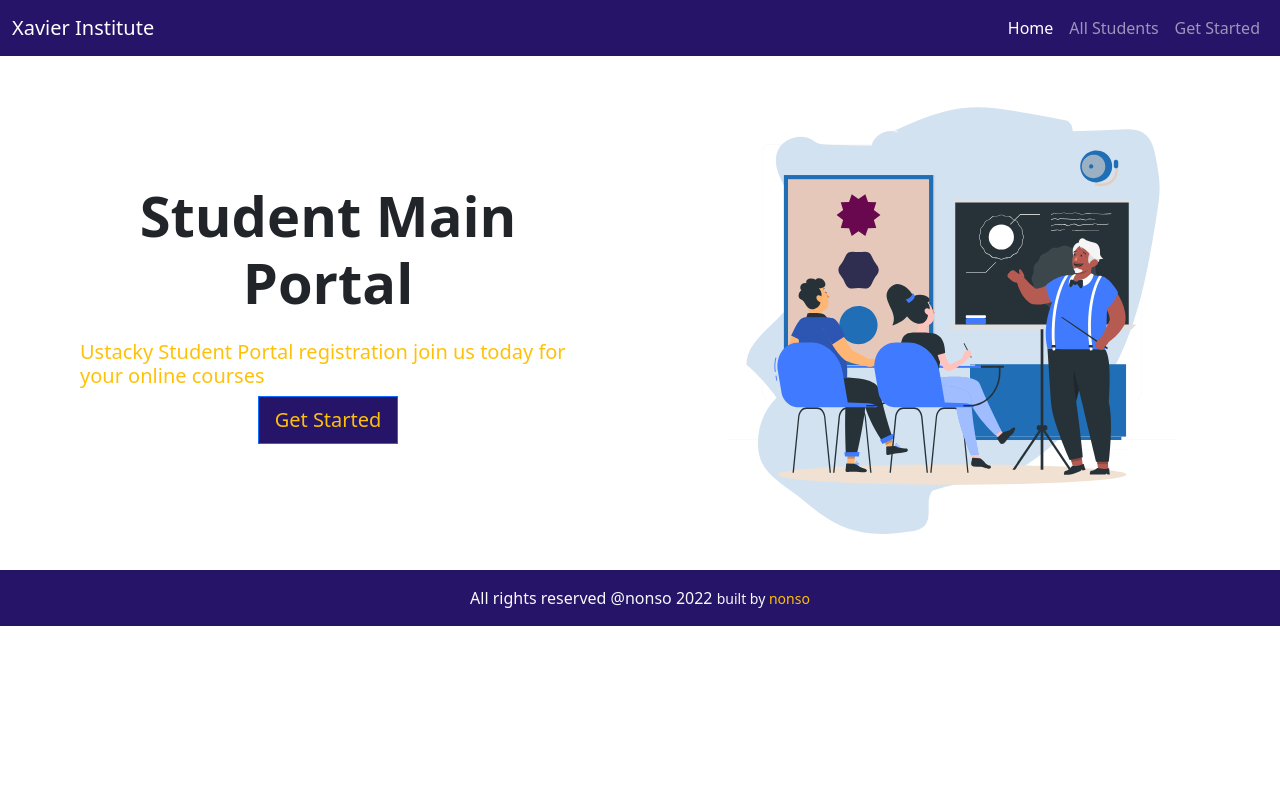
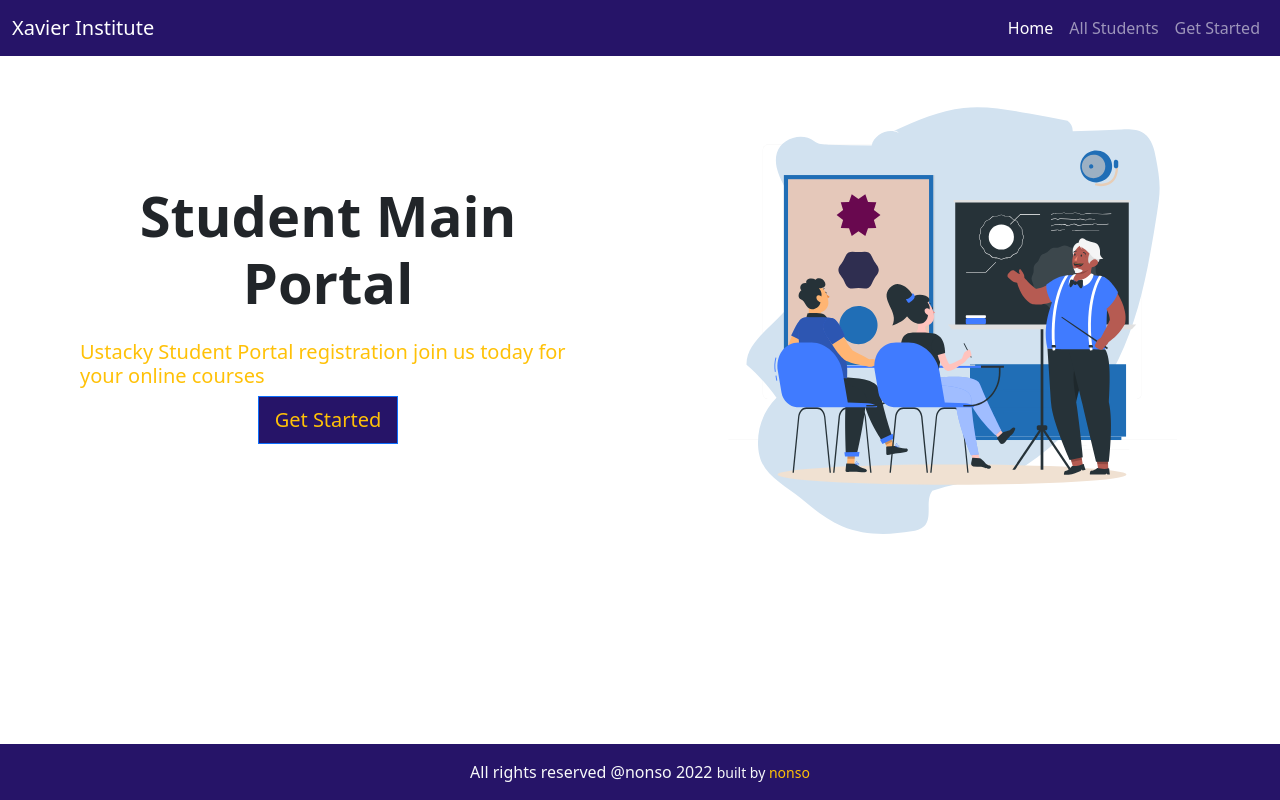
Before and after one commit to nonso-uj/Xavier-Institute, a Flask app: page / in a window 1280 px wide. Run offline with Flask 2, Linux system fonts and the light colour scheme; some libraries are stand-ins or nearby versions.

Commit message:
design changes

```diff
--- a/app.py
+++ b/app.py
@@ -84,11 +84,12 @@ def search():
         status = request.form.get('searchStatus') or None
         gender = request.form.get('searchGender') or None
         jamb = request.form.get('searchJamb') or None
+        print('jamb:', jamb)
 
         if name or status or gender or jamb:
             conn = get_db_connection()
             cur = conn.cursor()
-            cur.execute('select * from students where firstname like %s or firstname is null or middlename like %s or middlename is null or lastname like %s or lastname is null or status like %s or status is null or gender like %s or gender is null or jamb like %s or jamb is null order by student_id', (name, name, name, status, gender, jamb))
+            cur.execute('select * from students where firstname like %s or firstname is null or middlename like %s or middlename is null or lastname like %s or lastname is null or status like %s or status is null or gender like %s or gender is null or jamb = %s or jamb is null order by student_id', (name, name, name, status, gender, jamb))
             rv = cur.fetchall()
             students = rv
         else:
@@ -148,4 +149,4 @@ def changeStatus():
 
 
 if __name__ == '__main__':
-    app.run(debug = True)
+    app.run(debug = config('DEBUG', cast=bool))
--- a/static/css/style.css
+++ b/static/css/style.css
@@ -1,5 +1,7 @@
 body{
-    padding: 60px 0px 0px 0px;
+    padding: 60px 0px 60px 0px;
+    position: relative;
+    min-height: 100vh;
 }
 
 
@@ -8,10 +10,14 @@ body{
 } */
 
 
-.prelative{
-    position: relative;
+/* .prelative{
     padding-bottom: 60px;
-}
+} */
+
+
+/* .inlative{
+    height: 90vh;
+} */
 
 footer{
     position: absolute;
@@ -61,4 +67,9 @@ footer{
         text-align: center !important;
         /* margin-bottom: 2rem !important; */
     }
+
+    .profile-pic{
+        width: 50%;
+        height: auto;
+    }
 }
--- a/templates/base.html
+++ b/templates/base.html
@@ -15,8 +15,8 @@
     {% block title %} {% endblock %}
 </head>
 <body>
-  <div class="prelative">
-    <div class="container-fluid">
+  <!-- <div class="prelative"> -->
+    <div class="container-fluid inlative">
 
 
 
@@ -90,10 +90,12 @@
 
 
     </div>
+
+
     <footer class="text-center p-3 indigo text-light">
       <span class="fw-light">All rights reserved @nonso 2022</span> <span class="small">built by <span class="text-warning">nonso</span></span>
     </footer>
-  </div>
+  <!-- </div> -->
 
     <script src="{{ url_for('static', filename='js/jquery.js') }}"></script>
     <script src="{{ url_for('static', filename='js/bootstrap.bundle.js') }}"></script>
```
